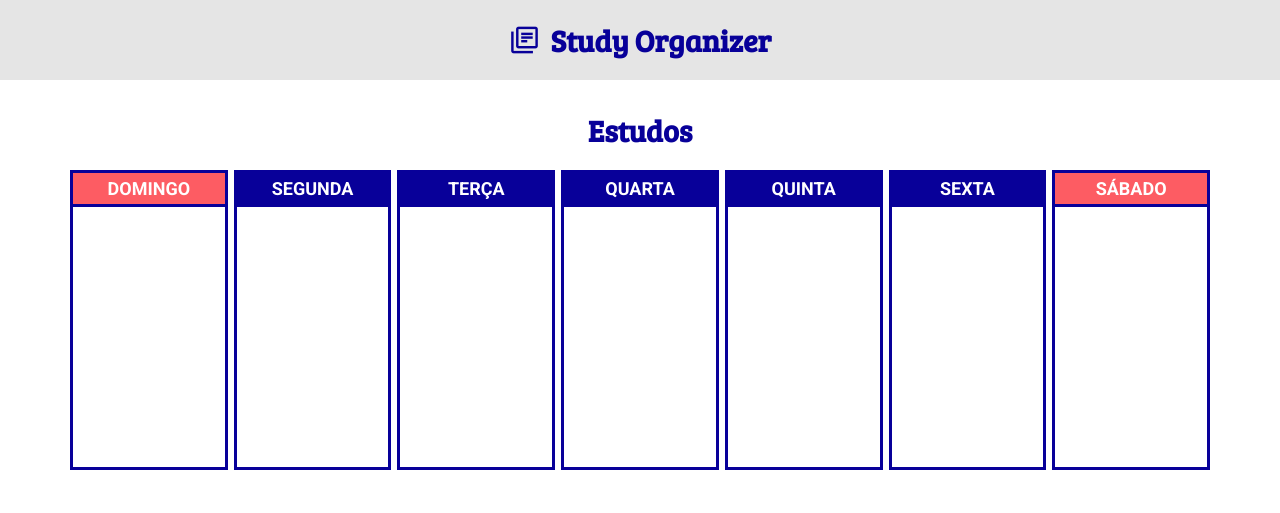
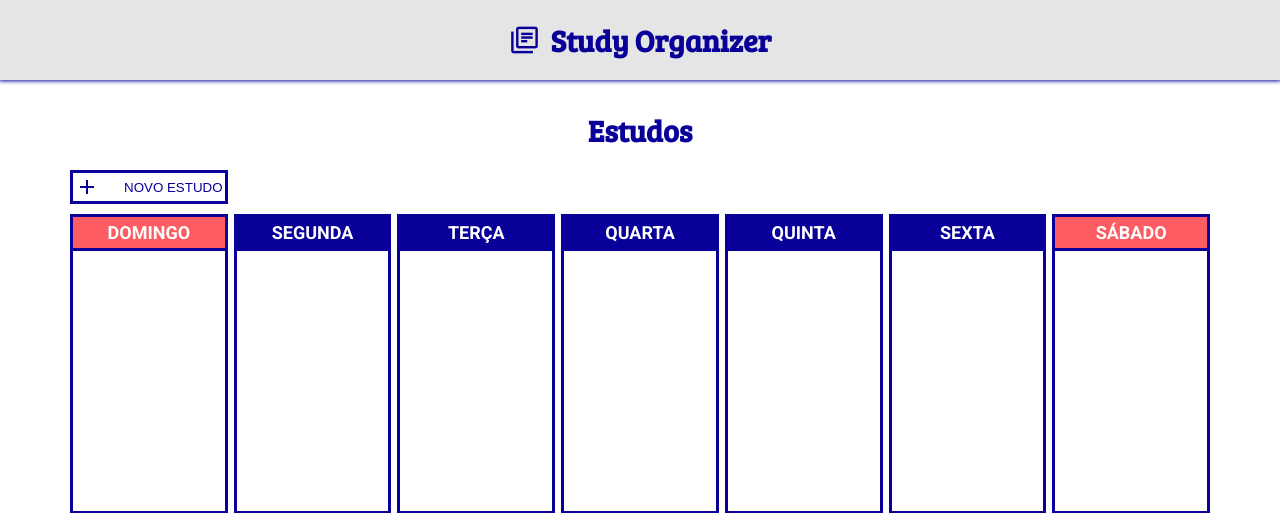
Before and after one commit to Werberty/study-organizer, a Django app: page / in a window 1280 px wide. Shown: the top 513 px of the page. Run offline with Django 4.2, Linux system fonts and the light colour scheme; data that the repository does not hold is empty.

Commit message:
FEAT: Botão para novo estudo

```diff
--- a/base_static/global/css/style.css
+++ b/base_static/global/css/style.css
@@ -55,6 +55,7 @@ a {
 .main-header {
     background: var(--ligth-gray);
     padding: 2rem;
+    box-shadow: 0 0 4px 1px;
 }
 
 .main-logo a {
@@ -72,6 +73,27 @@ a {
 
 .main-logo span {
     font-size: 3.2rem;
+}
+
+.new-study span,
+.new-study p {
+    display: inline-block;
+    color: var(--primary-color);
+    text-transform: uppercase;
+}
+
+.new-study button{
+    border: var(--border) solid var(--primary-color);
+    background: var(--white-color);
+    margin-bottom: 1rem;
+    padding: .2rem;
+    cursor: pointer;
+
+    display: flex;
+    flex-flow: row nowrap;
+    justify-content: space-around;
+    align-items: center;
+    gap: 2.5rem;
 }
 
 /* Week studies */
--- a/studies/templates/studies/home.html
+++ b/studies/templates/studies/home.html
@@ -3,7 +3,12 @@
 {% block content %}
     <section class="main-content">
         <h1>Estudos</h1>
-
+        <div class="new-study">
+            <button class="button" type="submit">
+                <span class="material-symbols-outlined">add</span>
+                <p>Novo estudo</p>
+            </button>
+        </div>
         <article class="main-week-studies">
             <div class="weekday">
                 <div class="weekday-title">
```
